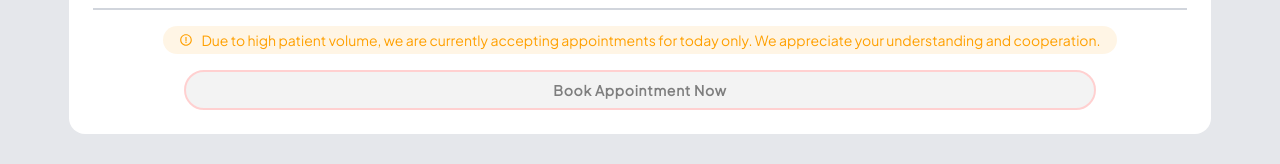
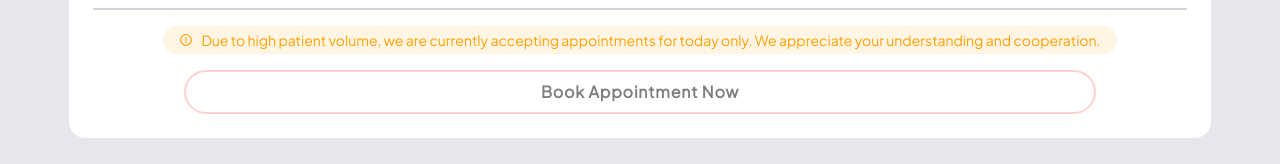
Before and after one commit to saidebinsabid/doc-talk-app, a React (Vite) app: page /details/1 in a window 1280 px wide. Shown: the part 778-942 px from the top of the page. Built offline with nearby package versions, Linux system fonts and the light colour scheme.

Commit message:
Booking for appointment button all issue fixed

```diff
--- a/src/Components/DoctorDetailsContainer.jsx
+++ b/src/Components/DoctorDetailsContainer.jsx
@@ -15,6 +15,7 @@ const DoctorDetailsContainer = ({ singleDoctor, handleBookings }) => {
   } = singleDoctor || {};
   const today = new Date().toLocaleDateString("en-US", { weekday: "long" });
   const isAvailableToday = singleDoctor?.availability?.includes(today);
+  console.log(isAvailableToday);
   const location = useLocation();
   useEffect(() => {
     if (singleDoctor) {
@@ -91,13 +92,13 @@ const DoctorDetailsContainer = ({ singleDoctor, handleBookings }) => {
         <div className="card-actions justify-center mt-2">
           <button
             onClick={handleBookings}
-            className={`btn border-2  w-5/6 rounded-4xl tracking-wider font-black
+            disabled={!isAvailableToday}
+            className={`border-2 py-2 w-5/6 rounded-4xl tracking-wider font-black
               ${
-                !isAvailableToday
-                  ? "border-red-300 text-black cursor-not-allowed opacity-50"
-                  : "border-blue-700 bg-blue-700 hover:bg-blue-800 text-white "
+                isAvailableToday
+                  ? "border-blue-700 text-white bg-blue-700 hover:bg-blue-800"
+                  : "disabled:border-red-300 bg-white text-black disabled:cursor-not-allowed opacity-50"
               }`}
-            disabled={!isAvailableToday}
           >
             Book Appointment Now
           </button>
--- a/src/Pages/Booking.jsx
+++ b/src/Pages/Booking.jsx
@@ -30,7 +30,7 @@ const Booking = () => {
       document.title = "Booking";
     }
     return () => {
-      document.title = "";
+      document.title = "Doc Talk";
     };
   }, [location]);
 
```
